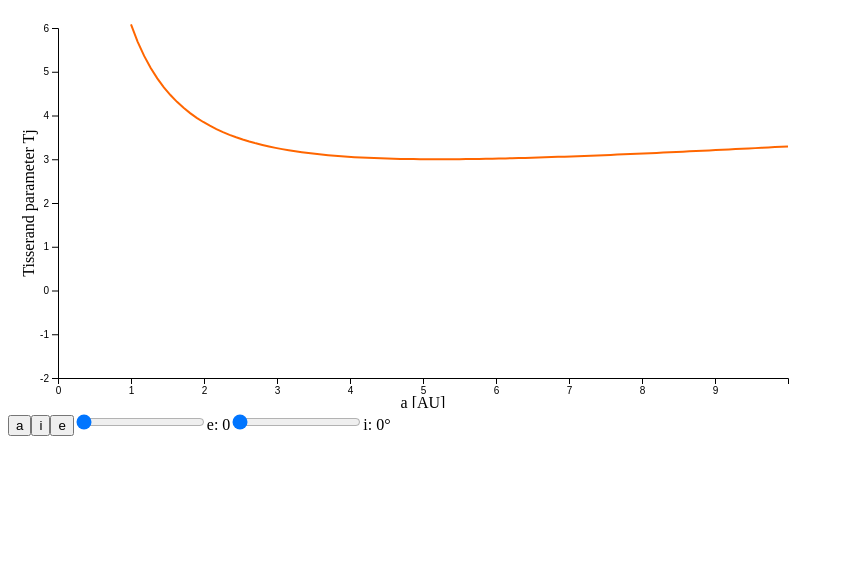
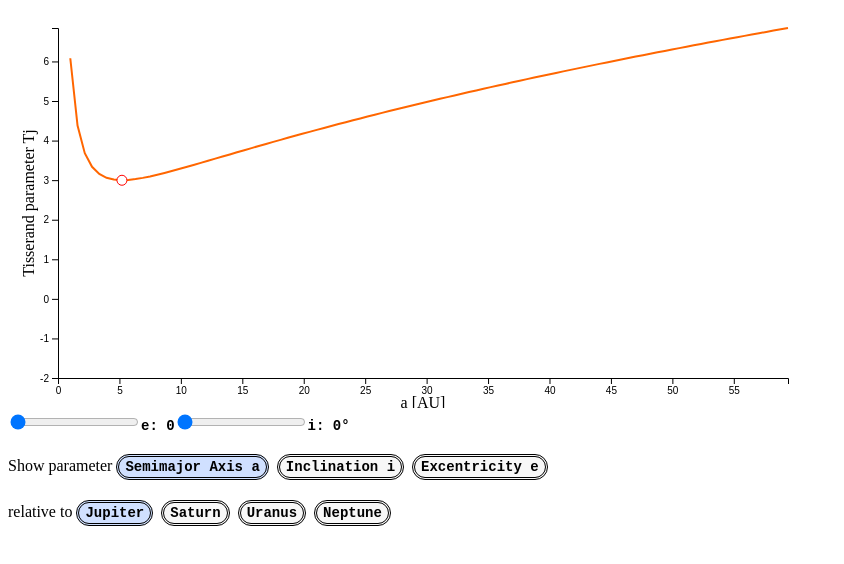
Before and after one commit to ofrohn/Tisserand-parameter, a website: page tisserand.html in a window 1280 px wide. Shown: the whole page, without its empty margins (0-844 px from the left). Drawn offline with Linux system fonts and the light colour scheme.

Commit message:
feature complete readme.md added

```diff
--- a/tisserand.html
+++ b/tisserand.html
@@ -8,12 +8,19 @@
   stroke: steelblue;
   stroke-width: 2px;
 }
+ input[type=button] { display:inline-block; border: 3px double #000; border-radius: 13px; height:26px; background:#f7f7f7; margin: 4px 8px 0 0; }
 
+ input[type=button], label { font: bold 14px monospace; }
+
+ input.selected { background:#d0e0ff; }
 </style>
 </head><body>
 <script src="lib/d3.v4.js"></script>
 <script>
-/* http://www2.ess.ucla.edu/~jewitt/tisserand.html */
+/* http://www2.ess.ucla.edu/~jewitt/tisserand.html
+  planet point
+  adaptive y-axis
+*/
 
 // set the dimensions and margins of the graph
 var margin = {top: 20, right: 20, bottom: 30, left: 50},
@@ -22,17 +29,18 @@ var margin = {top: 20, right: 20, bottom: 30, left: 50},
     deg2rad = Math.PI / 180,
     // Semimajor axis of the perturbing body (Jupiter)
     ap = {
-      j: 5.204,
-      s: 9.537,
-      u: 19.189,
-      n: 30.070
-    }
+      j: {a:5.204, e:0.0484, i:0.02276},
+      s: {a:9.537, e:0.0539, i:0.04339},
+      u: {a:19.189, e:0.0473, i:0.01349},
+      n: {a:30.070, e:0.0086, i:0.03089}
+    },
+    planet = "j",
     limits = {
-      a: {min: 1, max: 10, def: 3, y0:-2, y1:6, unit:"AU"},       // semimajor axis 1...10 AU
+      a: {min: 1, max: 60, def: 3, y0:-2, y1:6, unit:"AU"},       // semimajor axis 1...10 AU
       e: {min: 0, max: 1, def: 0.1, y0:-2.5, y1:6.5, unit:""},      // eccentricity 0...1
       i: {min: 0, max: Math.PI, def: 0.1, y0:-2.5, y1:6.5, unit:"\u00b0"} // inclination 0...Pi rad
     },
-    selected = [];
+    selected = ["a", "e", "i"];
     palette = ["#fff5eb","#fee6ce","#fdd0a2","#fdae6b","#fd8d3c","#f16913","#d94801","#a63603","#7f2704","#6f1802","#2f0800"];
 
 // set the ranges
@@ -53,27 +61,45 @@ var svg = d3.select("body").append("svg")
 
 var ctrl = d3.select("body").append("div").attr("class", "ctrl");
 
-ctrl.append("input").attr("type", "button").attr("value", "a").attr("id", "a").on("click", function() {
-  update(generate("a"));
-});
-ctrl.append("input").attr("type", "button").attr("value", "i").attr("id", "i").on("click", function() {
-  update(generate("i"));
-});
-ctrl.append("input").attr("type", "button").attr("value", "e").attr("id", "e").on("click", function() {
-  update(generate("e"));
-});
-
 ctrl.append("input").attr("type", "range").attr("min", 0).attr("max", 1).attr("step", 0.05).attr("id", "second").attr("value", 0).on("change", function() {
-  update(generate(selected[0]));
+  update(generate());
 });
 ctrl.append("label").attr("title", "Set " + selected[1]).attr("id", "lblSecond").attr("for", "second").html(selected[1] + ": " + $("second").value);
 
 ctrl.append("input").attr("type", "range").attr("min", 0).attr("max", 1).attr("step", 0.05).attr("id", "third").attr("value", 0).on("change", function() {
-  update(generate(selected[0]));
+  update(generate());
 });
 ctrl.append("label").attr("title", "Set " + selected[2]).attr("id", "lblThird").attr("for", "third");
+ctrl.append("p");
+ctrl.append("span").text("Show parameter ");
 
-update(generate("a"));
+ctrl.append("input").attr("type", "button").attr("value", "Semimajor Axis a").attr("id", "a").on("click", function() {
+  setParam(this.id); update(generate());
+});
+ctrl.append("input").attr("type", "button").attr("value", "Inclination i").attr("id", "i").on("click", function() {
+  setParam(this.id); update(generate());
+});
+ctrl.append("input").attr("type", "button").attr("value", "Excentricity e").attr("id", "e").on("click", function() {
+  setParam(this.id); update(generate());
+});
+ctrl.append("p");
+ctrl.append("span").text(" relative to ");
+
+ctrl.append("input").attr("type", "button").attr("value", "Jupiter").attr("id", "j").on("click", function() {
+  setPlanet(this.id); update(generate(selected[0]));
+});
+ctrl.append("input").attr("type", "button").attr("value", "Saturn").attr("id", "s").on("click", function() {
+  setPlanet(this.id); update(generate(selected[0]));
+});
+ctrl.append("input").attr("type", "button").attr("value", "Uranus").attr("id", "u").on("click", function() {
+  setPlanet(this.id); update(generate(selected[0]));
+});
+ctrl.append("input").attr("type", "button").attr("value", "Neptune").attr("id", "n").on("click", function() {
+  setPlanet(this.id); update(generate(selected[0]));
+});
+
+hilight();
+update(generate());
 
 function update(data) {
   g.selectAll("*").remove();
@@ -97,6 +123,17 @@ function update(data) {
       .style("font", "10px sans-serif")
       .text(function(d) { if (selected[1] === "i") return Round(d.id * 180 / Math.PI, 1); return Round(d.id, 1); });
 */
+
+  g.selectAll("circle")
+    .data(generatePlanet())
+    .enter().append("circle")
+    .attr("class", "dot")
+    .attr("cx", function(d) { return x(d.x) })
+    .attr("cy", function(d) { return y(d.y) })
+    .attr("r", 5)
+    .style("fill", "white")
+    .style("stroke", "#f00");
+
   // Add the X Axis
   g.append("g")
     .attr("transform", "translate(0," + height + ")")
@@ -126,6 +163,19 @@ function update(data) {
   $("lblThird").innerHTML = getValue(selected[2], "third");;
 }
 
+function setPlanet(id) {
+  if (id) planet = id;
+  hilight();
+}
+
+function setParam(what) {
+  if (what) selected = [what].concat("aei".replace(what, '').split(''));
+  hilight();
+}
+
+function hilight() {
+  d3.selectAll("input").each( function(d) { d3.select(this).classed("selected", this.id === planet || this.id === selected[0]); }  );
+}
 
 function getValue(what, where) {
   var res = $(where).value * 1;
@@ -136,31 +186,46 @@ function getValue(what, where) {
 
 }
 
-function generate(what) {
+function generate() {
   var res = {id:1, values:[]},
       tiss, n = 0,
-      l = limits[what],
+      l = limits[selected[0]],
       curr = {a:3, i:0.1, e:0.1};
-  selected = [what].concat("aei".replace(what, '').split(''));
 
   curr[selected[1]] = adapt(selected[1], "second");
   curr[selected[2]] = adapt(selected[2], "third");
 
   for (var i=l.min; i<l.max; i+=(l.max-l.min)/100) {
-    curr[what] = i;
+    curr[selected[0]] = i;
     tiss = tisserand(curr);
-    if (what === "i")
+    if (selected[0] === "i")
       res.values.push({x:i*180/Math.PI, y:tiss});
     else
       res.values.push({x:i, y:tiss});
   }
 
   x.domain([0, d3.max(res.values, function(c) { return c.x; }) ]);
-  y.domain([l.y0, l.y1]);
+  var ymax = d3.max(res.values, function(c) { return c.y; }),
+      ymin = d3.min(res.values, function(c) { return c.y; });
+  y.domain([ymin < l.y0 ? ymin : l.y0, ymax > l.y1 ? ymax : l.y1 ]);
   z.domain(res.id);
 
   return [res];
 }
+
+function generatePlanet() {
+  var res = [],
+      tiss, p = planet;
+
+  tiss = tisserand(ap[p]);
+  if (selected[0] === "i")
+    res.push({x:ap[p].i * 180/Math.PI, y:tiss});
+  else
+    res.push({x:ap[p][selected[0]], y:tiss});
+
+  return res;
+}
+
 
 function adapt(what, where) {
   var node = $(where),
@@ -176,7 +241,7 @@ function adapt(what, where) {
 
 //a vs i, a vs e, i vs e
 function tisserand(bdy) {
-  var a = ap.j;
+  var a = ap[planet].a;
   return a / bdy.a + 2 * Math.sqrt(bdy.a / a * (1 - bdy.e*bdy.e)) * Math.cos(bdy.i);
 }
 
```
Also changed, not shown: readme.md.
